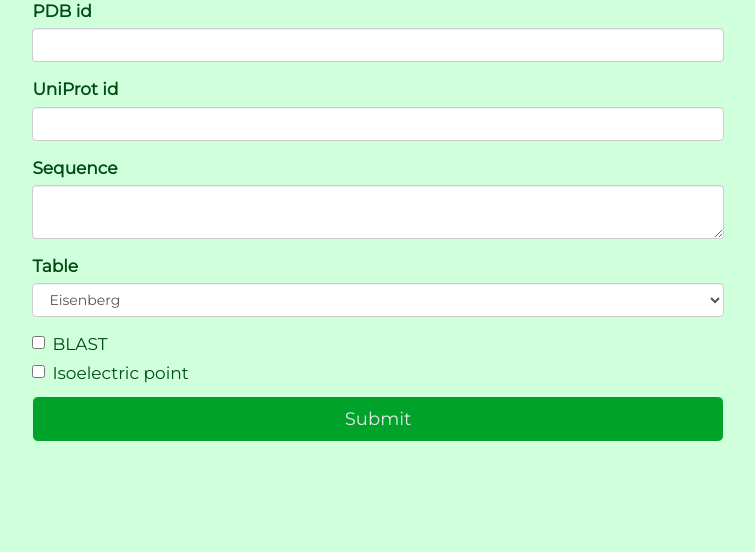
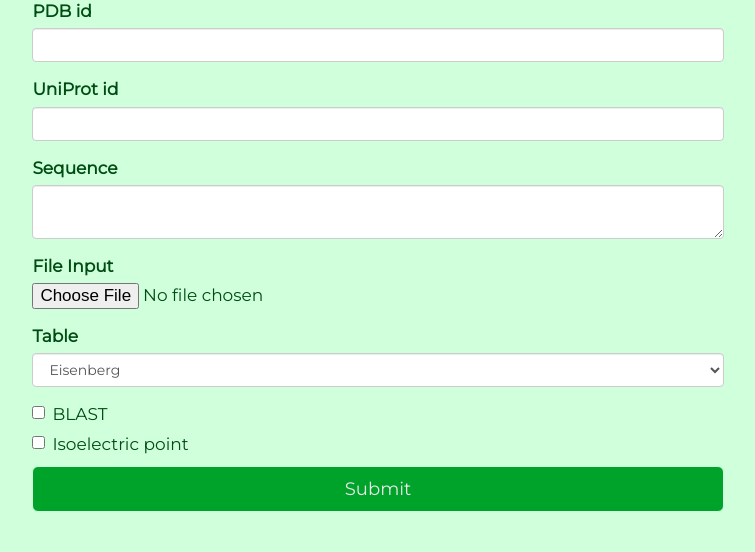
Before and after one commit to suadou/AmphiProt, a Flask app: template templates/index.html in a window 1280 px wide. Shown: the part 101-653 px from the top of the page, without its empty margins (262-1017 px from the left). Run offline with Flask 2, Linux system fonts and the light colour scheme; the template is opened without the code that fills it: values that come from a table or form of the project are taken from there, others are empty; some libraries are stand-ins or nearby versions.

Commit message:
Add files via upload

```diff
--- a/templates/index.html
+++ b/templates/index.html
@@ -54,7 +54,7 @@ AmphiProt
           {{ wtf.form_field(form.PDB_id) }}
           {{ wtf.form_field(form.UniProt_id) }}
           {{ wtf.form_field(form.sequence) }}
-          {{ wtf.form_field(form.file) }}
+          {{ wtf.form_field(form.file_input) }}
           {{ wtf.form_field(form.table) }}
           {{ wtf.form_field(form.BLAST) }}
           {{ wtf.form_field(form.isoelectric) }}
```
